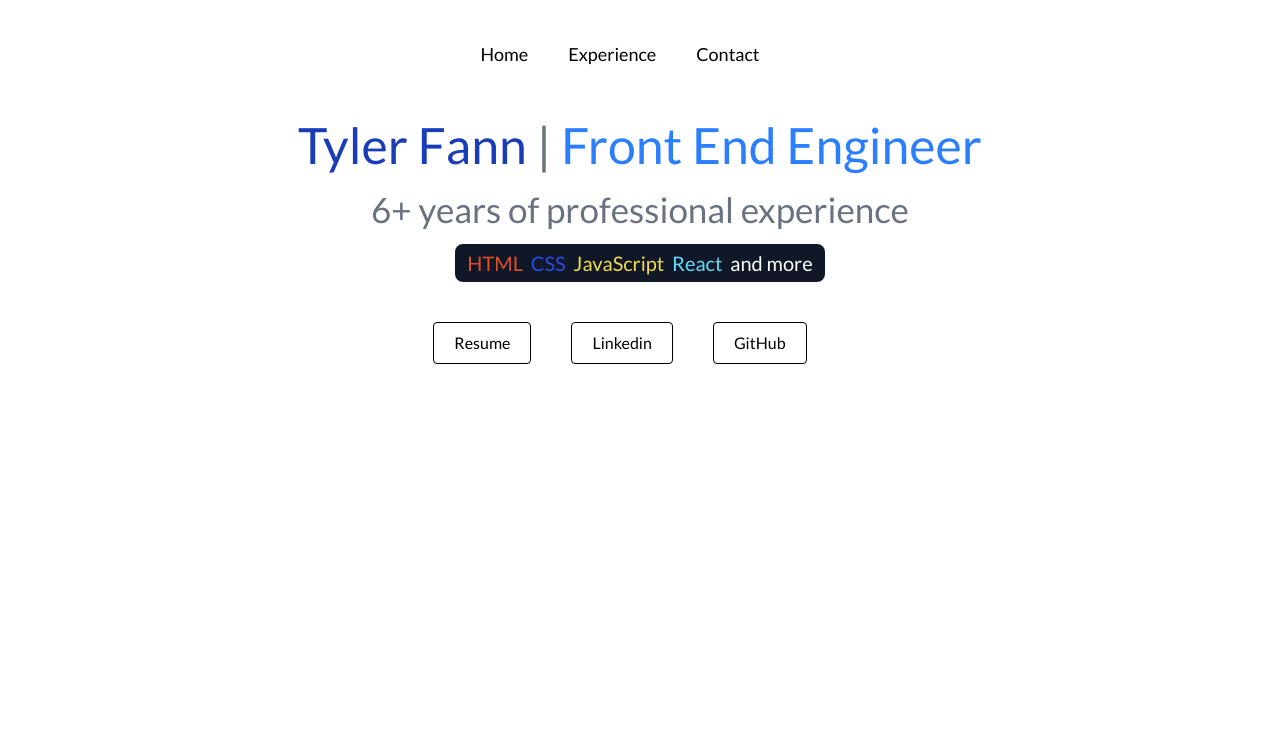
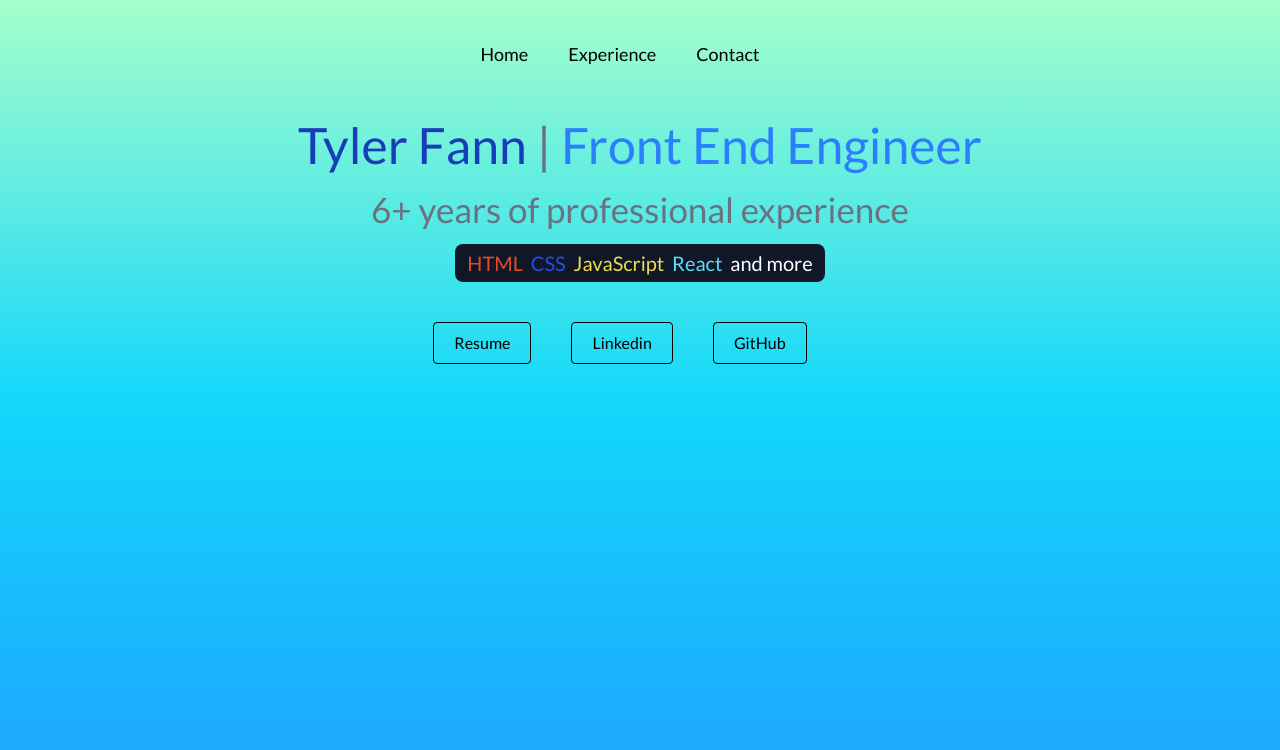
Before and after one commit to tylerfann/new-portfolio, a Next.js app: page / in a window 1280 px wide. Shown: the top 750 px of the page. Built offline with nearby package versions, Linux system fonts and the light colour scheme.

Commit message:
add background gradient

```diff
--- a/app/globals.css
+++ b/app/globals.css
@@ -24,3 +24,13 @@ body {
   color: var(--foreground);
   font-family: Arial, Helvetica, sans-serif;
 } */
+
+
+body {
+  background: linear-gradient(
+    #A6FFCB,
+    #12D8FA,
+    #1FA2FF
+);
+height: 100vh;
+}
```
